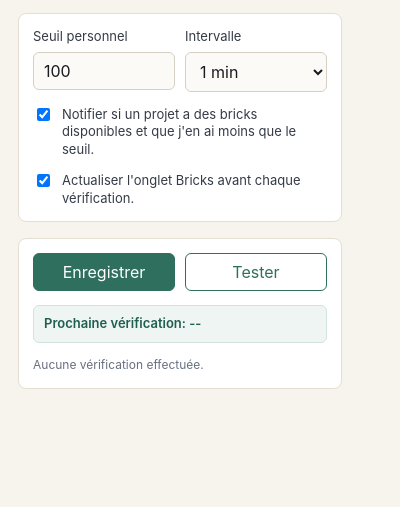
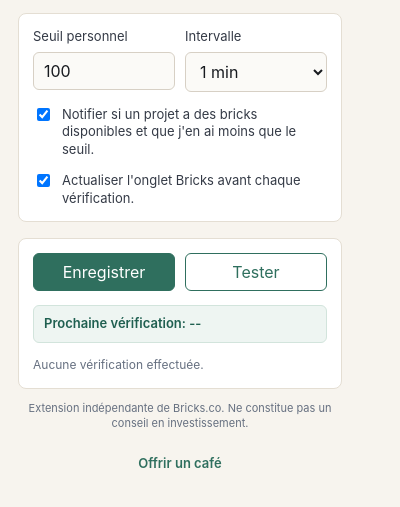
Before and after one commit to thibault-monteiro/bricksCheck, a browser extension: page popup.html in a window 400 px wide. Shown: the part 65-572 px from the top of the page. Drawn offline with Linux system fonts and the light colour scheme.

Commit message:
Add store assets and publisher safeguards

```diff
--- a/popup.css
+++ b/popup.css
@@ -129,6 +129,25 @@ button.secondary {
   color: #2f6f5e;
 }
 
+.support-link {
+  align-items: center;
+  align-self: center;
+  border-radius: 6px;
+  color: #2f6f5e;
+  display: inline-flex;
+  font-size: 13px;
+  font-weight: 600;
+  justify-content: center;
+  min-height: 32px;
+  padding: 6px 10px;
+  text-decoration: none;
+}
+
+.support-link:hover {
+  background: #eef5f2;
+  text-decoration: underline;
+}
+
 button:disabled {
   cursor: wait;
   opacity: 0.6;
@@ -138,6 +157,14 @@ button:disabled {
   color: #667080;
   font-size: 12px;
   line-height: 1.4;
+}
+
+.disclaimer {
+  color: #667080;
+  font-size: 11px;
+  line-height: 1.4;
+  margin-top: -4px;
+  text-align: center;
 }
 
 .countdown {
@@ -226,4 +253,12 @@ button:disabled {
     border-color: #444a52;
     color: #f3f0ea;
   }
+
+  .support-link {
+    color: #bce3d6;
+  }
+
+  .support-link:hover {
+    background: #172521;
+  }
 }
--- a/popup.html
+++ b/popup.html
@@ -56,6 +56,19 @@
         <p id="nextCheckText" class="countdown">Prochaine vérification: --</p>
         <p id="lastCheckText" class="muted"></p>
       </section>
+
+      <p class="disclaimer">
+        Extension indépendante de Bricks.co. Ne constitue pas un conseil en investissement.
+      </p>
+
+      <a
+        class="support-link"
+        href="https://ko-fi.com/tmontesup"
+        target="_blank"
+        rel="noopener noreferrer"
+      >
+        Offrir un café
+      </a>
     </main>
     <script src="popup.js" type="module"></script>
   </body>
```
Also changed, not shown: privacy.html (+6 -0 lines), README.md, manifest.json, store-assets/screenshot-main-1280x800.jpg (added), store-assets/screenshot-main-1280x800.png (added), store-assets/small-promo-440x280.jpg (added), store-assets/small-promo-440x280.png (added), store-assets/store-icon-128.jpg (added), store-assets/store-icon-128.png (added).
